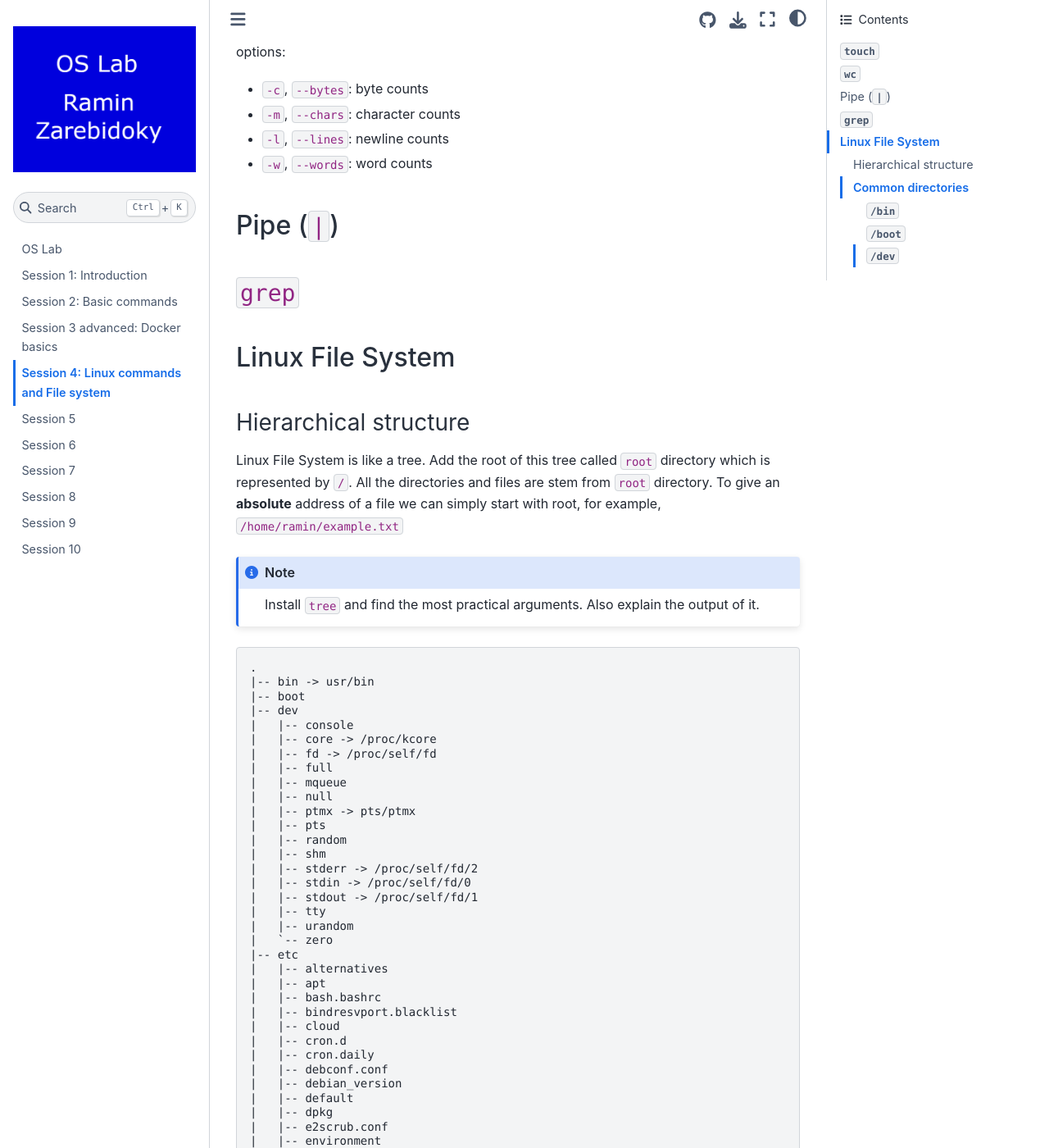
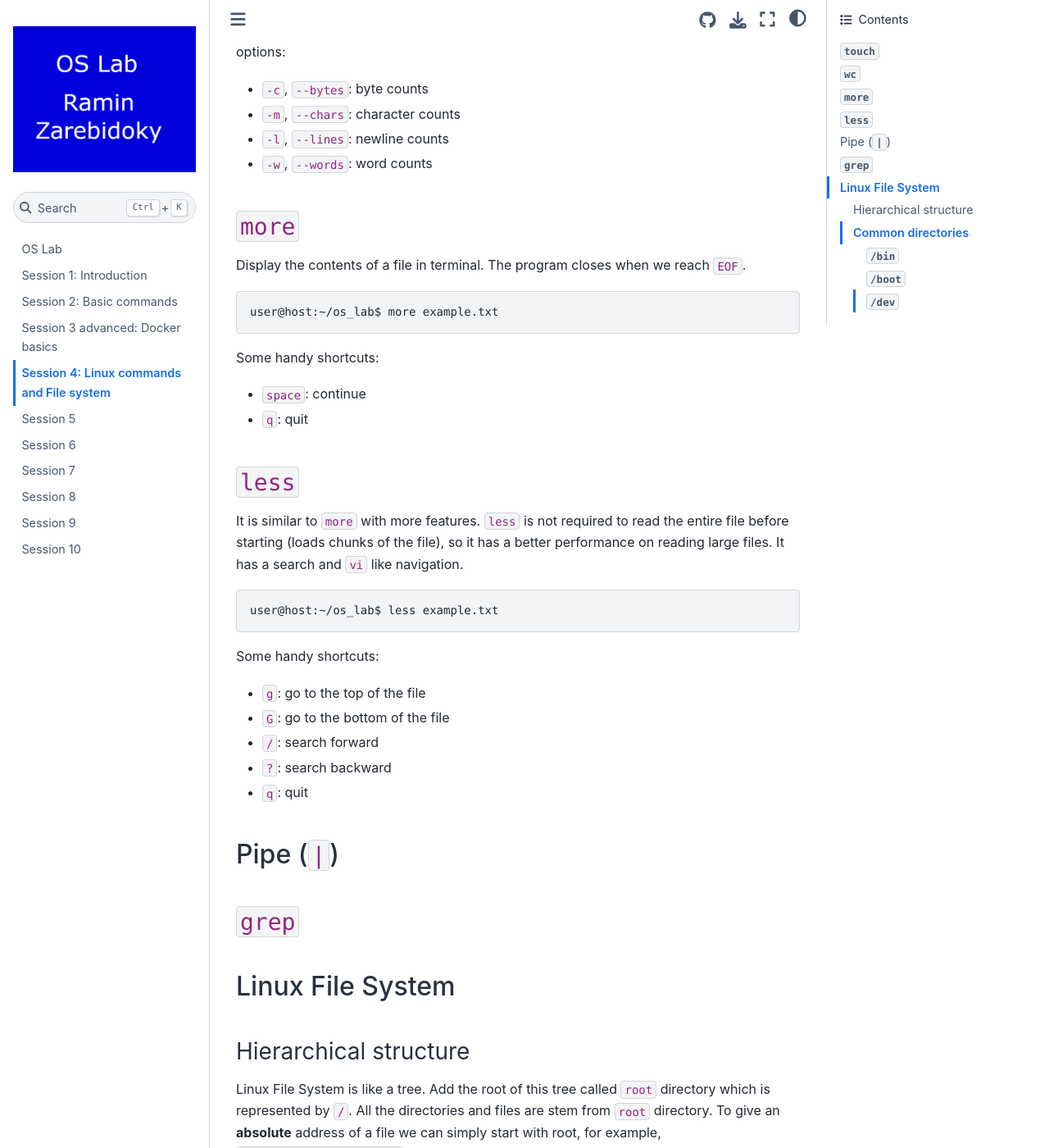
Before and after one commit to LiterallyTheOne/os_lab, a Jupyter Book: the page built from docs/session_4.md, in a window 1280 px wide and 1400 px high, scrolled down 857 px. Shown: the whole window at 82% size. Built offline with Jupyter Book 1.0.4 settings and Sphinx 7.4.7 and the Sphinx Book theme 1.1.4, drawn with Linux system fonts in a browser that asks for light colours.

Commit message:
Add more and less

````diff
--- a/docs/session_4.md
+++ b/docs/session_4.md
@@ -42,6 +42,40 @@ options:
 * `-m`, `--chars`: character counts
 * `-l`, `--lines`: newline counts
 * `-w`, `--words`: word counts
+
+## `more`
+
+Display the contents of a file in terminal.
+The program closes when we reach `EOF`.
+
+```shell
+user@host:~/os_lab$ more example.txt
+```
+
+Some handy shortcuts:
+
+* `space`: continue
+* `q`: quit
+
+## `less`
+
+It is similar to `more` with more features.
+`less` is not required to read the entire file
+before starting (loads chunks of the file),
+so it has a better performance on reading large files.
+It has a search and `vi` like navigation.
+
+```shell
+user@host:~/os_lab$ less example.txt
+```
+
+Some handy shortcuts:
+
+* `g`: go to the top of the file
+* `G`: go to the bottom of the file
+* `/`: search forward
+* `?`: search backward
+* `q`: quit
 
 ## Pipe (`|`)
 
````
